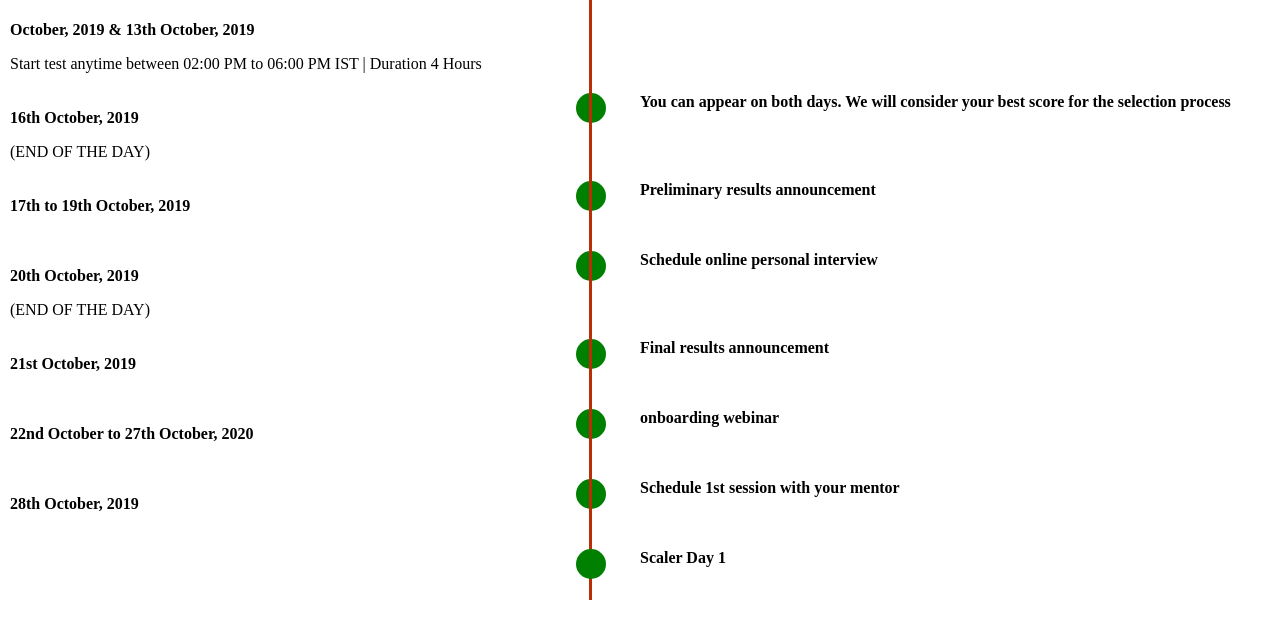
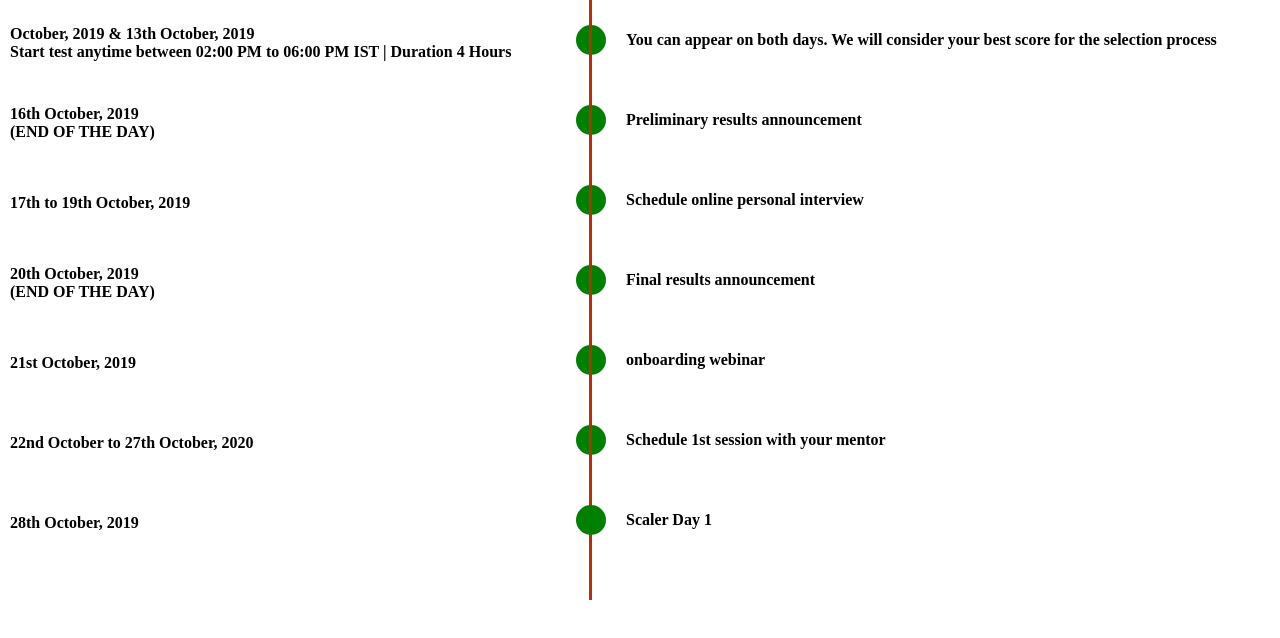
Before and after one commit to manpreetkaur72/Timeline-assignment, a plain HTML site: page index.html in a window 1280 px wide. Drawn offline with Linux system fonts and the light colour scheme.

Commit message:
Added BEM

```diff
--- a/index.html
+++ b/index.html
@@ -10,60 +10,67 @@
 
 
   <div class="block">
-    <div class="block--left"> October, 2019 & 13th October, 2019</div>
-    <div class="block--left--downleft"> Start test anytime between 02:00 PM to 06:00 PM IST | Duration 4 Hours</div>
-    <div class="block--line"> </div>
-    <div class="block--circle"> </div>
-    <div class="block--right">You can appear on both days. We will consider your best score for the selection process </div>
+    <div class="block__left"> October, 2019 & 13th October, 2019
+      <div class="block__left__downleft"> Start test anytime between 02:00 PM to 06:00 PM IST | Duration 4 Hours</div>
+    </div>
+    <div class="block__line"> </div>
+    <div class="block__circle"> </div>
+    <div class="block__right">You can appear on both days. We will consider your best score for the selection process </div>
   </div>
 
 
   <div class="block">
-    <div class="block--left">16th October, 2019 </div>
-    <div class="block--left--downleft">(END OF THE DAY) </div>
-    <div class="block--line"> </div>
-    <div class="block--circle"> </div>
-    <div class="block--right">Preliminary results announcement </div>
+    <div class="block__left">16th October, 2019
+      <div class="block__left__downleft">(END OF THE DAY) </div>
+    </div>
+    <div class="block__line"> </div>
+    <div class="block__circle"> </div>
+    <div class="block__right">Preliminary results announcement </div>
   </div>
 
   <div class="block">
-    <div class="block--left"> 17th to 19th October, 2019</div>
-    <div class="block--left--downleft"> </div>
-    <div class="block--line"> </div>
-    <div class="block--circle"> </div>
-    <div class="block--right"> Schedule online personal interview</div>
+    <div class="block__left"> 17th to 19th October, 2019
+      <div class="block__left__downleft"> </div>
+    </div>
+    <div class="block__line"> </div>
+    <div class="block__circle"> </div>
+    <div class="block__right"> Schedule online personal interview</div>
   </div>
 
   <div class="block">
-    <div class="block--left"> 20th October, 2019</div>
-    <div class="block--left--downleft">(END OF THE DAY)</div>
-    <div class="block--line"> </div>
-    <div class="block--circle"> </div>
-    <div class="block--right">Final results announcement </div>
+    <div class="block__left"> 20th October, 2019
+      <div class="block__left__downleft">(END OF THE DAY)</div>
+    </div>
+    <div class="block__line"> </div>
+    <div class="block__circle"> </div>
+    <div class="block__right">Final results announcement </div>
   </div>
 
   <div class="block">
-    <div class="block--left">21st October, 2019</div>
-    <div class="block--left--downleft"> </div>
-    <div class="block--line"> </div>
-    <div class="block--circle"> </div>
-    <div class="block--right"> onboarding webinar</div>
+    <div class="block__left">21st October, 2019
+      <div class="block__left__downleft"> </div>
+    </div>
+    <div class="block__line"> </div>
+    <div class="block__circle"> </div>
+    <div class="block__right"> onboarding webinar</div>
   </div>
 
   <div class="block">
-    <div class="block--left">22nd October to 27th October, 2020</div>
-    <div class="block--left--downleft"> </div>
-    <div class="block--line"> </div>
-    <div class="block--circle"> </div>
-    <div class="block--right"> Schedule 1st session with your mentor</div>
+    <div class="block__left">22nd October to 27th October, 2020
+      <div class="block__left__downleft"> </div>
+    </div>
+    <div class="block__line"> </div>
+    <div class="block__circle"> </div>
+    <div class="block__right"> Schedule 1st session with your mentor</div>
   </div>
 
   <div class="block">
-    <div class="block--left"> 28th October, 2019</div>
-    <div class="block--left--downleft"> </div>
-    <div class="block--line"> </div>
-    <div class="block--circle"> </div>
-    <div class="block--right"> Scaler Day 1</div>
+    <div class="block__left"> 28th October, 2019
+      <div class="block__left__downleft"> </div>
+    </div>
+    <div class="block__line"> </div>
+    <div class="block__circle"> </div>
+    <div class="block__right"> Scaler Day 1</div>
   </div>
 
 </body>
--- a/style.css
+++ b/style.css
@@ -5,8 +5,13 @@ height: 100vh;
 
 }
 
+.block{
+    height: 80px;
+    display: flex;
+    align-items: center;
+}
 
-.block--left{
+.block__left{
     font-size: arial;
     font-weight: bold;
     flex-direction: column;
@@ -19,14 +24,9 @@ height: 100vh;
 
 }
 
-.block--left--downleft{
-    align-items: flex-start;
-    margin-left: 10px;
-    width: 45%;
-    margin-bottom: 20px;
-}
 
-.block--line{
+
+.block__line{
     border-left: 3px solid rgb(185, 46, 7);
   height: 600px;
   position: absolute;
@@ -34,7 +34,7 @@ height: 100vh;
   top: 0px;
 }
 
-.block--circle{
+.block__circle{
     position: fixed;
     left: 45%;
     background-color: green;
@@ -43,10 +43,16 @@ height: 100vh;
     height: 30px;
 }
 
-.block--right{
+.block__right{
     width: 50%;
     height: 50px;
     font-weight: bold;
-    float: right;
+    /* float: right; */
     margin-right: 0px;
+
+    margin-left: 40px;
+    display: flex;
+    font-weight: bold;
+    align-items: center;
+    width: 50%;
 }
```
Also changed, not shown: 1 other file.
